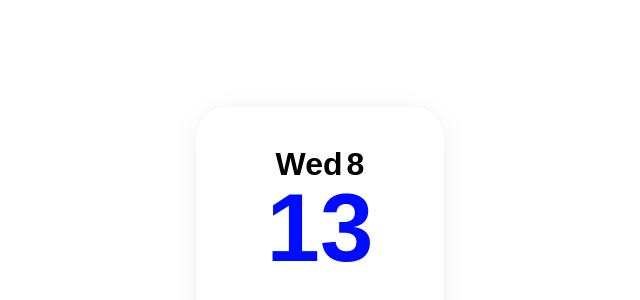
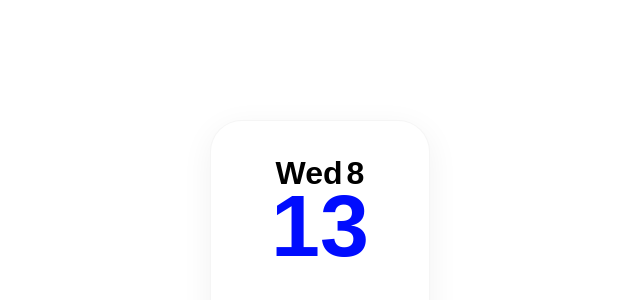
Before and after one commit to todoto1/daily-daycalendar-1.0, a plain HTML site: page index.html in a window 1280 px wide. Shown: the part 170-470 px from the top of the page, without its empty margins (320-960 px from the left). Drawn offline with Linux system fonts and the light colour scheme.

Commit message:
Update index.html

```diff
--- a/index.html
+++ b/index.html
@@ -28,8 +28,8 @@
       flex-direction: column;
       align-items: center;
       justify-content: flex-start;
-      width: 250px; /* 가로 폭 줄임 → 사각형 비율 */
-      height: 250px; /* 높이 그대로 */
+      width: 220px; /* 가로 폭 줄임 → 사각형 비율 */
+      height: 220px; /* 높이 그대로 */
     }
 
     .top-text {
@@ -39,7 +39,7 @@
       display: flex;
       align-items: center;
       gap: 4px;
-      margin-top: 16px; /* Day 시작 위치 유지 */
+      margin-top: 10px; /* Day 시작 위치 유지 */
     }
 
     .day {
@@ -52,10 +52,10 @@
     }
 
     .date {
-      font-size: 6.0rem;
+      font-size: 5.5rem;
       font-weight: 900;
       color: #000cfe;
-      margin-top: -10px; /* 숫자 위로 올림 */
+      margin-top: -17px; /* 숫자 위로 올림 */
     }
   </style>
 </head>
```
